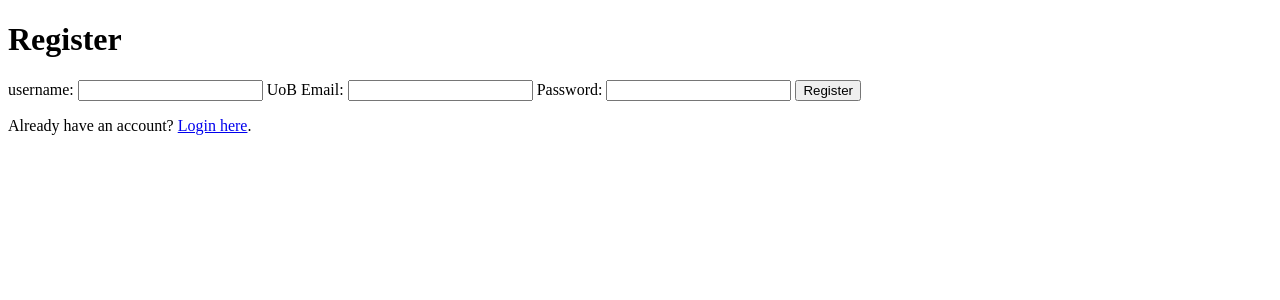
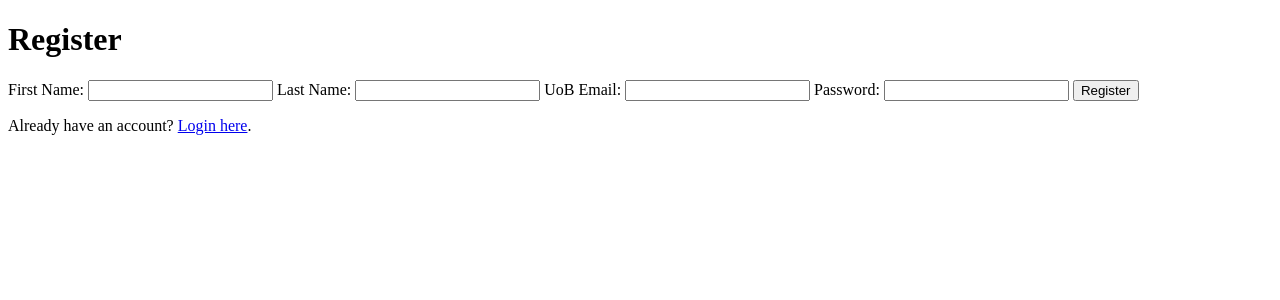
Before and after one commit to OsAlansari/CS333-Project, a PHP site: page /register.php in a window 1280 px wide. Shown: the top 300 px of the page. Run offline with PHP 8.4, Linux system fonts and the light colour scheme.

Commit message:
Update register.php

```diff
--- a/serverSide/register.php
+++ b/serverSide/register.php
@@ -2,6 +2,8 @@
 include 'config.php';
 
 if ($_SERVER['REQUEST_METHOD'] === 'POST') {
+    $first_name = $_POST['first_name'];
+    $last_name = $_POST['last_name'];
     $email = $_POST['email'];
     $password = $_POST['password'];
 
@@ -22,8 +24,8 @@ if ($_SERVER['REQUEST_METHOD'] === 'POST') {
     $hashedPassword = password_hash($password, PASSWORD_DEFAULT);
 
     // Insert into database
-    $stmt = $pdo->prepare("INSERT INTO users (email, password) VALUES (?, ?)");
-    $stmt->execute([$email, $hashedPassword]);
+    $stmt = $pdo->prepare("INSERT INTO users (first_name, last_name, email, password) VALUES (?, ?, ?, ?)");
+    $stmt->execute([$first_name, $last_name, $email, $hashedPassword]);
 
     echo 'Registration successful! <a href="login.php">Click here to login.</a>';
 }
@@ -39,9 +41,11 @@ if ($_SERVER['REQUEST_METHOD'] === 'POST') {
 <body>
     <h1>Register</h1>
     <form method="POST" action="">
+        <label for="first_name">First Name:</label>
+        <input type="text" id="first_name" name="first_name" required>
 
-        <label for="username">username:</label>
-        <input type="username" id="username" name="username" required>
+        <label for="last_name">Last Name:</label>
+        <input type="text" id="last_name" name="last_name" required>
 
         <label for="email">UoB Email:</label>
         <input type="email" id="email" name="email" pattern="[0-9]{8}@stu\.uob\.edu\.bh" required>
```
